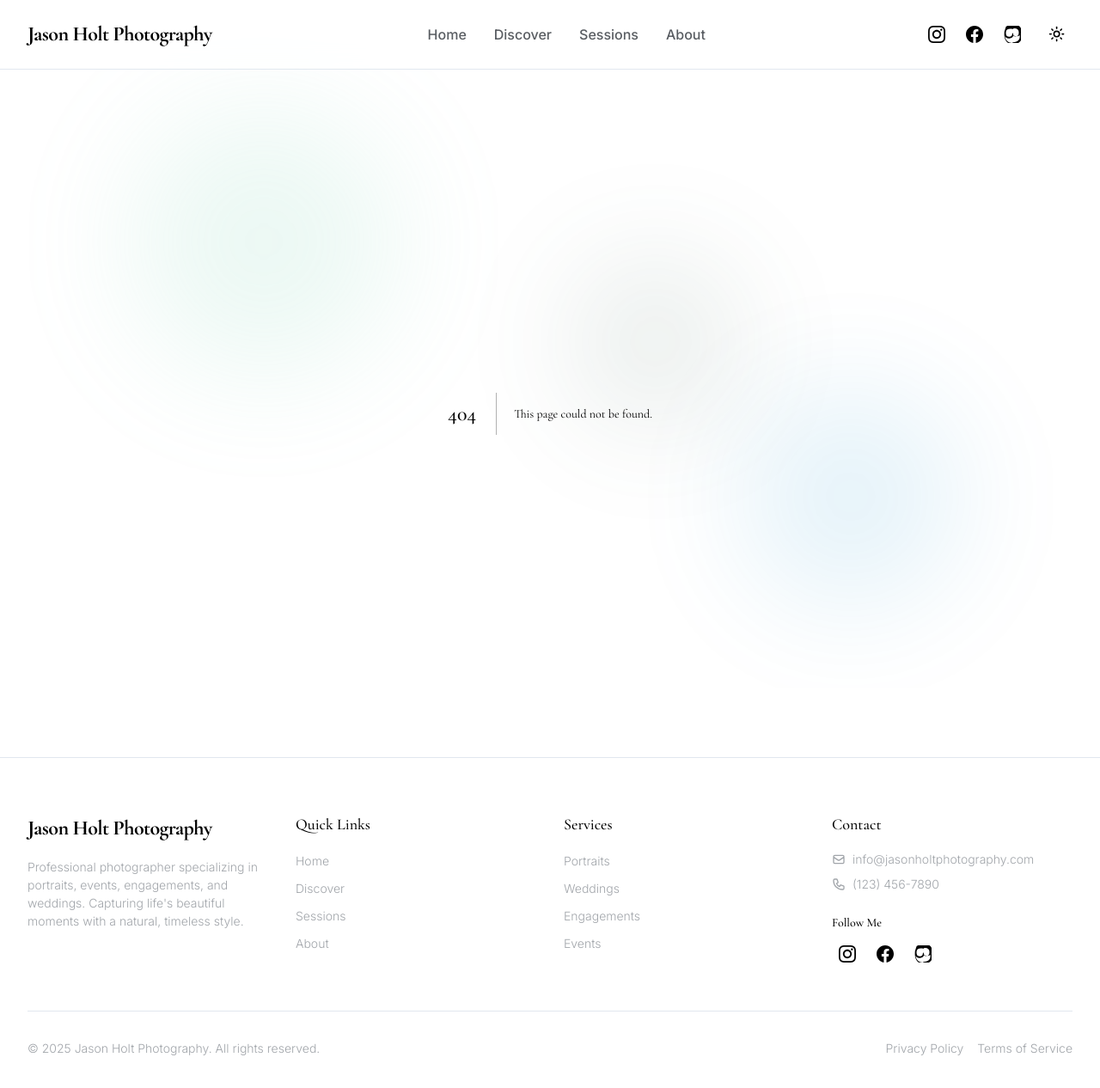
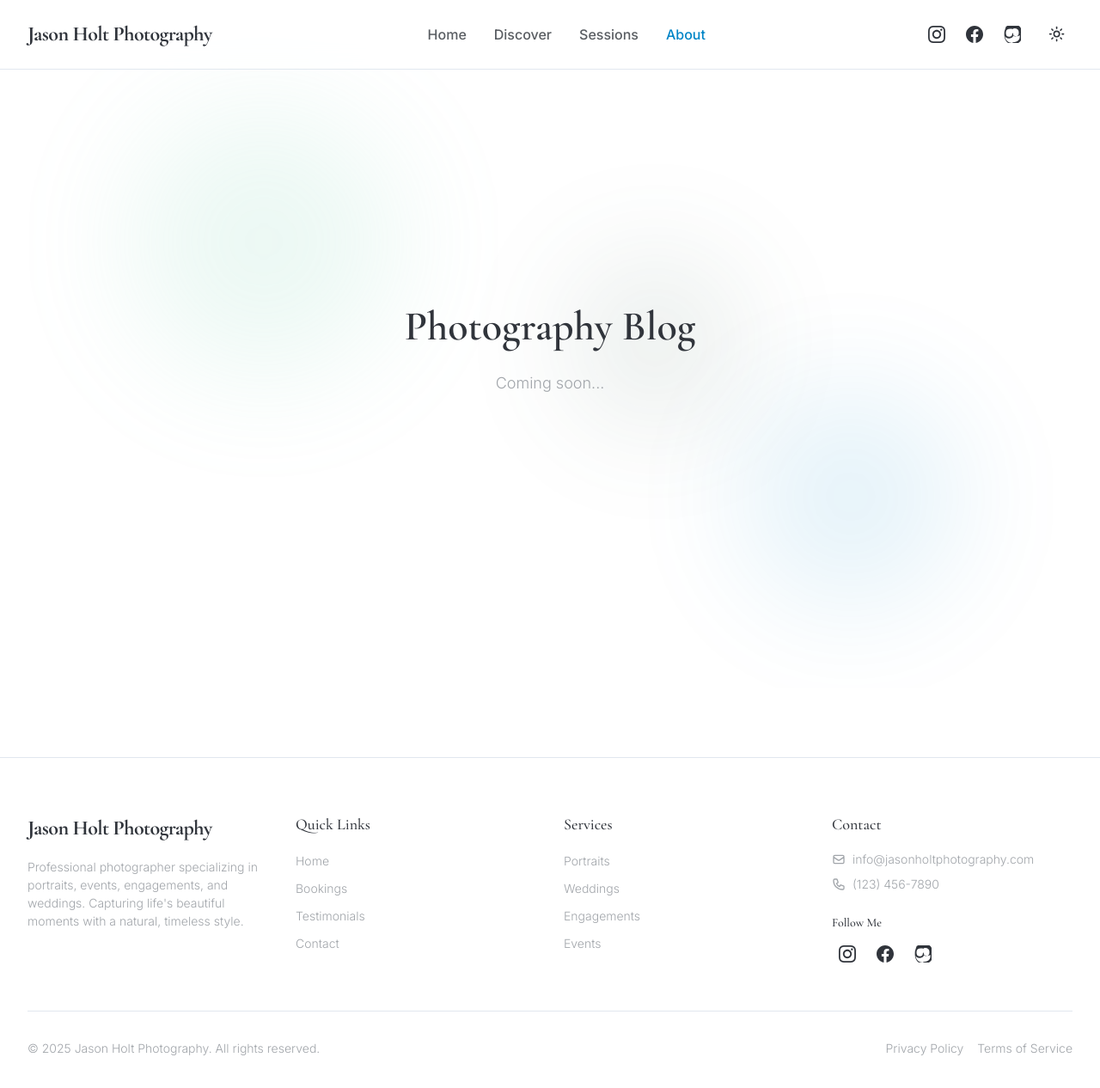
Before and after one commit to kingdomseed/jhp-portfolio, a Next.js app: page /blog in a window 1280 px wide. Before the commit this address had no page. Shown: the top 1266 px of the page at 86% size. Built offline with nearby package versions, Linux system fonts and the light colour scheme.

Commit message:
Add about, blog, contact, bookings, galleries, services, testimonials, privacy policy, and terms of service pages with placeholder content

```diff
--- /dev/null
+++ b/app/about/page.tsx
@@ -0,0 +1,14 @@
+export default function AboutPage() {
+  return (
+    <div className="container py-20">
+      <div className="flex min-h-[60vh] flex-col items-center justify-center text-center">
+        <h1 className="font-cormorant text-4xl font-semibold md:text-5xl">
+          About Jason
+        </h1>
+        <p className="mt-4 text-lg text-muted-foreground">
+          Coming soon...
+        </p>
+      </div>
+    </div>
+  )
+}
--- /dev/null
+++ b/app/blog/page.tsx
@@ -0,0 +1,14 @@
+export default function BlogPage() {
+  return (
+    <div className="container py-20">
+      <div className="flex min-h-[60vh] flex-col items-center justify-center text-center">
+        <h1 className="font-cormorant text-4xl font-semibold md:text-5xl">
+          Photography Blog
+        </h1>
+        <p className="mt-4 text-lg text-muted-foreground">
+          Coming soon...
+        </p>
+      </div>
+    </div>
+  )
+}
--- /dev/null
+++ b/app/bookings/page.tsx
@@ -0,0 +1,14 @@
+export default function BookingsPage() {
+  return (
+    <div className="container py-20">
+      <div className="flex min-h-[60vh] flex-col items-center justify-center text-center">
+        <h1 className="font-cormorant text-4xl font-semibold md:text-5xl">
+          Book a Session
+        </h1>
+        <p className="mt-4 text-lg text-muted-foreground">
+          Coming soon...
+        </p>
+      </div>
+    </div>
+  )
+}
--- /dev/null
+++ b/app/contact/page.tsx
@@ -0,0 +1,14 @@
+export default function ContactPage() {
+  return (
+    <div className="container py-20">
+      <div className="flex min-h-[60vh] flex-col items-center justify-center text-center">
+        <h1 className="font-cormorant text-4xl font-semibold md:text-5xl">
+          Contact Me
+        </h1>
+        <p className="mt-4 text-lg text-muted-foreground">
+          Coming soon...
+        </p>
+      </div>
+    </div>
+  )
+}
--- /dev/null
+++ b/app/galleries/page.tsx
@@ -0,0 +1,14 @@
+export default function GalleriesPage() {
+  return (
+    <div className="container py-20">
+      <div className="flex min-h-[60vh] flex-col items-center justify-center text-center">
+        <h1 className="font-cormorant text-4xl font-semibold md:text-5xl">
+          Photo Galleries
+        </h1>
+        <p className="mt-4 text-lg text-muted-foreground">
+          Coming soon...
+        </p>
+      </div>
+    </div>
+  )
+}
--- /dev/null
+++ b/app/privacy-policy/page.tsx
@@ -0,0 +1,14 @@
+export default function PrivacyPolicyPage() {
+  return (
+    <div className="container py-20">
+      <div className="flex min-h-[60vh] flex-col items-center justify-center text-center">
+        <h1 className="font-cormorant text-4xl font-semibold md:text-5xl">
+          Privacy Policy
+        </h1>
+        <p className="mt-4 text-lg text-muted-foreground">
+          Coming soon...
+        </p>
+      </div>
+    </div>
+  )
+}
--- /dev/null
+++ b/app/services/page.tsx
@@ -0,0 +1,14 @@
+export default function ServicesPage() {
+  return (
+    <div className="container py-20">
+      <div className="flex min-h-[60vh] flex-col items-center justify-center text-center">
+        <h1 className="font-cormorant text-4xl font-semibold md:text-5xl">
+          Photography Services
+        </h1>
+        <p className="mt-4 text-lg text-muted-foreground">
+          Coming soon...
+        </p>
+      </div>
+    </div>
+  )
+}
--- /dev/null
+++ b/app/terms-of-service/page.tsx
@@ -0,0 +1,14 @@
+export default function TermsOfServicePage() {
+  return (
+    <div className="container py-20">
+      <div className="flex min-h-[60vh] flex-col items-center justify-center text-center">
+        <h1 className="font-cormorant text-4xl font-semibold md:text-5xl">
+          Terms of Service
+        </h1>
+        <p className="mt-4 text-lg text-muted-foreground">
+          Coming soon...
+        </p>
+      </div>
+    </div>
+  )
+}
--- /dev/null
+++ b/app/testimonials/page.tsx
@@ -0,0 +1,14 @@
+export default function TestimonialsPage() {
+  return (
+    <div className="container py-20">
+      <div className="flex min-h-[60vh] flex-col items-center justify-center text-center">
+        <h1 className="font-cormorant text-4xl font-semibold md:text-5xl">
+          Client Testimonials
+        </h1>
+        <p className="mt-4 text-lg text-muted-foreground">
+          Coming soon...
+        </p>
+      </div>
+    </div>
+  )
+}
--- a/components/mobile-menu.tsx
+++ b/components/mobile-menu.tsx
@@ -18,8 +18,16 @@ export function MobileMenu() {
   const [open, setOpen] = useState(false)
   const pathname = usePathname()
 
-  const isActive = (path: string) => {
-    return pathname === path
+  const isActive = (path: string, items?: { href: string }[]) => {
+    // Check if the current path exactly matches the link's href
+    if (pathname === path) return true;
+
+    // If this is a dropdown menu item, check if any sub-item matches the current path
+    if (items) {
+      return items.some(item => pathname === item.href);
+    }
+
+    return false;
   }
 
   return (
@@ -71,7 +79,14 @@ export function MobileMenu() {
                   className="w-full"
                 >
                   <AccordionItem value={`item-${index}`} className="border-none">
-                    <AccordionTrigger className="text-lg font-medium py-0 hover:text-accent">
+                    <AccordionTrigger
+                      className={cn(
+                        "text-lg font-medium py-0 hover:text-accent",
+                        isActive("", item.items)
+                          ? "text-accent"
+                          : "text-foreground/80"
+                      )}
+                    >
                       {item.title}
                     </AccordionTrigger>
                     <AccordionContent className="pt-2 pb-0">
--- a/components/site-footer.tsx
+++ b/components/site-footer.tsx
@@ -28,24 +28,38 @@ export function SiteFooter() {
           <div className="md:col-span-1">
             <h3 className="text-lg font-medium">Quick Links</h3>
             <ul className="mt-4 space-y-2">
-              {siteConfig.mainNav.map((item, index) => (
-                item.href ? (
-                  <li key={item.href}>
+              <li>
                 <Link
-                      href={item.href}
+                  href="/"
                   className="text-sm text-muted-foreground transition-colors hover:text-accent"
                 >
-                      {item.title}
+                  Home
                 </Link>
               </li>
-                ) : (
-                  <li key={`nav-${index}`}>
-                    <span className="text-sm text-muted-foreground">
-                      {item.title}
-                    </span>
+              <li>
+                <Link
+                  href="/bookings"
+                  className="text-sm text-muted-foreground transition-colors hover:text-accent"
+                >
+                  Bookings
+                </Link>
               </li>
-                )
-              ))}
+              <li>
+                <Link
+                  href="/testimonials"
+                  className="text-sm text-muted-foreground transition-colors hover:text-accent"
+                >
+                  Testimonials
+                </Link>
+              </li>
+              <li>
+                <Link
+                  href="/contact"
+                  className="text-sm text-muted-foreground transition-colors hover:text-accent"
+                >
+                  Contact
+                </Link>
+              </li>
             </ul>
           </div>
 
--- a/components/site-header.tsx
+++ b/components/site-header.tsx
@@ -11,8 +11,16 @@ import { usePathname } from "next/navigation"
 export function SiteHeader() {
   const pathname = usePathname()
 
-  const isActive = (path: string) => {
-    return pathname === path
+  const isActive = (path: string, items?: { href: string }[]) => {
+    // Check if the current path exactly matches the link's href
+    if (pathname === path) return true;
+
+    // If this is a dropdown menu item, check if any sub-item matches the current path
+    if (items) {
+      return items.some(item => pathname === item.href);
+    }
+
+    return false;
   }
 
   return (
@@ -54,10 +62,17 @@ export function SiteHeader() {
             ) : (
               <div key={`menu-${index}`} className="relative group">
                 <button
-                  className="text-base font-medium transition-colors hover:text-accent text-foreground/80"
+                  className={cn(
+                    "text-base font-medium transition-colors hover:text-accent",
+                    isActive("", item.items)
+                      ? "text-accent"
+                      : "text-foreground/80"
+                  )}
                 >
                   {item.title}
                 </button>
+                {/* This is a transparent bridge to maintain hover state */}
+                <div className="absolute left-0 h-2 w-full"></div>
                 <div className="absolute left-0 mt-2 w-48 rounded-md shadow-lg bg-background border border-border hidden group-hover:block z-50">
                   <div className="py-1">
                     {item.items?.map((subItem) => (
```
Also changed, not shown: 1 other file (tests, documents, lock files or other folders). Lines whose indentation alone changed are shown as unchanged.
